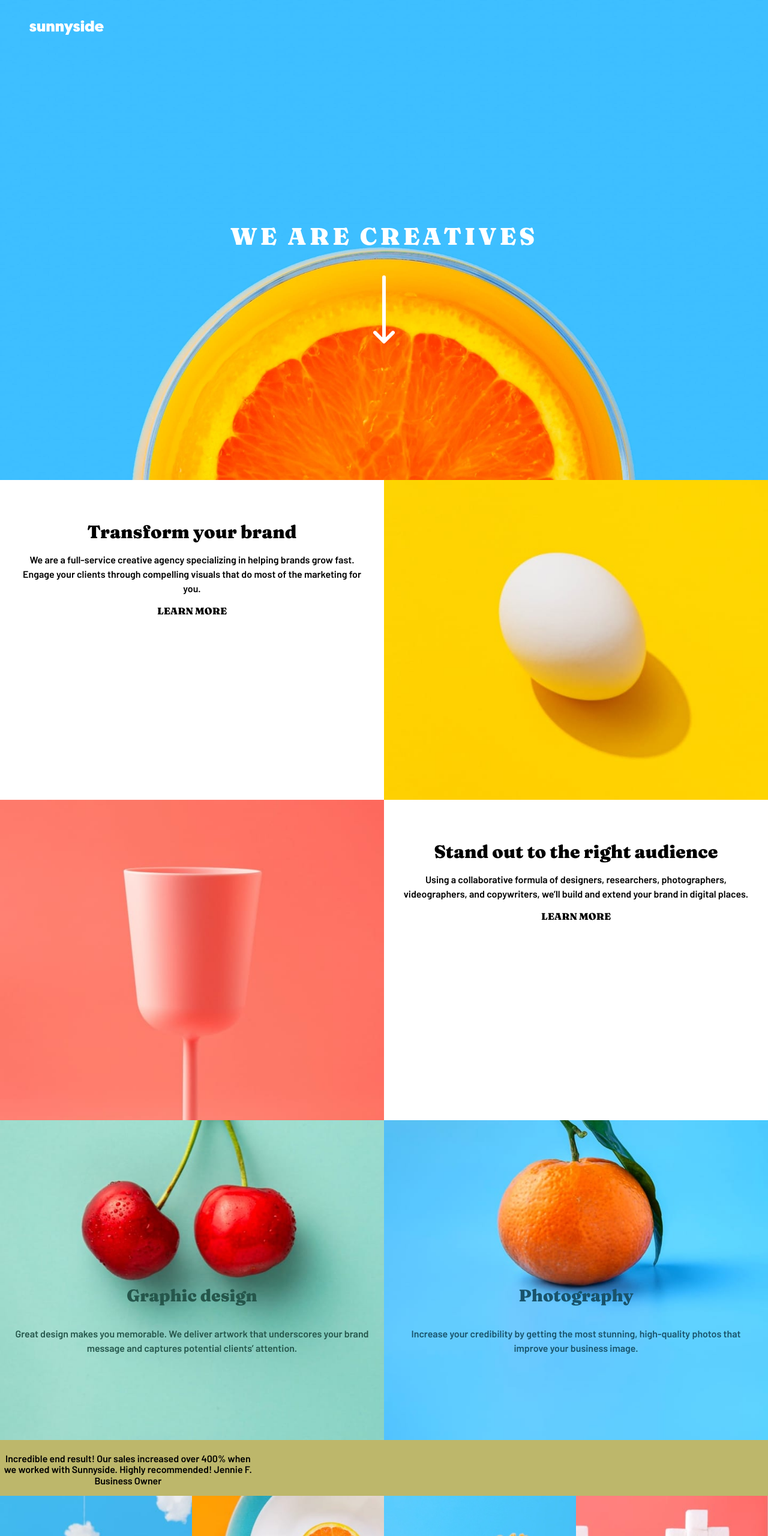
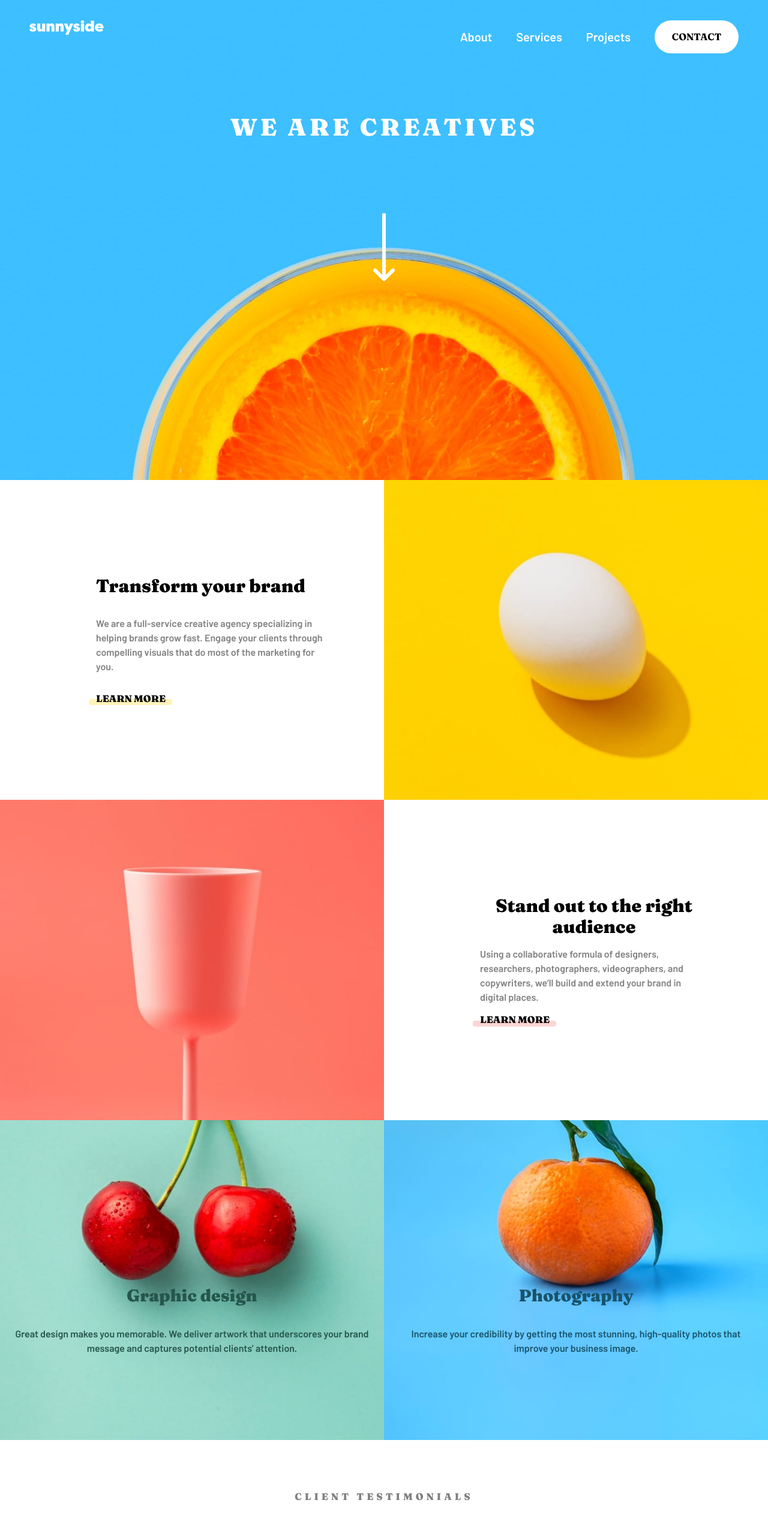
Before and after one commit to Sasha28WebDev/sunnyside-agency-landing-page-main, a plain HTML site: page index.html in a window 1280 px wide. Shown: the top 2560 px of the page at 60% size. Drawn offline with Linux system fonts and the light colour scheme; files whose address does not match are found by name.

Commit message:
first commit

```diff
--- a/index.html
+++ b/index.html
@@ -41,7 +41,7 @@
           </svg>
 
           <nav>
-            <div id="contain" >
+            <div id="contain">
               <div class="bar1"></div>
               <div class="bar2"></div>
               <div class="bar3"></div>
@@ -51,10 +51,11 @@
               <li><a href="">About</a></li>
               <li><a href="">Services</a></li>
               <li><a href="">Projects</a></li>
-              <li class="btn"><a href="">Contact</a></li>
+              <li>
+                <button><a href="">Contact</a></button>
+              </li>
             </ul>
           </nav>
-
         </div>
         <!--
           <nav>
@@ -68,6 +69,7 @@
           -->
 
         <h1>We are creatives</h1>
+
         <svg
           class="header-arrow-down"
           width="36"
@@ -88,8 +90,8 @@
       </header>
       <main>
         <div class="offer">
-          <div class="offer-item">
-            <div class="offer-img">
+          <div class="offer-item transform">
+            <div class="offer-img ">
               <picture>
                 <source
                   media="(min-width:750px )"
@@ -112,7 +114,7 @@
               <a href="">Learn more</a>
             </div>
           </div>
-          <div class="offer-item">
+          <div class="offer-item stand-out">
             <div class="offer-img">
               <picture>
                 <source
@@ -144,7 +146,10 @@
                 srcset="./styles/images/desktop/image-graphic-design.jpg"
                 type="image/jpg"
               />
-            <img src="./styles/images/mobile/image-graphic-design.jpg" alt="" />
+              <img
+                src="./styles/images/mobile/image-graphic-design.jpg"
+                alt=""
+              />
             </picture>
             <div class="method-text green">
               <h2>Graphic design</h2>
@@ -175,29 +180,36 @@
         </div>
         <div class="feedback">
           <h2>Client testimonials</h2>
+          <div class="feedback-content">
             <div class="feedback-item">
+              <img src="./styles/images/image-emily.jpg" />
               <p>
-              We put our trust in Sunnyside and they delivered, making sure our
-              needs were met and deadlines were always hit.
-              <span>Emily R.</span>
-              <span>Marketing Director</span>
+                We put our trust in Sunnyside and they delivered, making sure
+                our needs were met and deadlines were always hit.
               </p>
+              <div class="feedback-author">Emily R.</div>
+              <div class="feedback-author-profession">Marketing Director</div>
             </div>
             <div class="feedback-item">
+              <img src="./styles/images/image-thomas.jpg" />
               <p>
                 Sunnyside’s enthusiasm coupled with their keen interest in our
                 brand’s success made it a satisfying and enjoyable experience.
-              <span>Thomas S.</span>
-              <span>Chief Operating Officer</span>
               </p>
+              <div class="feedback-author">Thomas S.</div>
+              <div class="feedback-author-profession">
+                Chief Operating Officer
+              </div>
             </div>
             <div class="feedback-item">
+              <img src="./styles/images/image-jennie.jpg" />
               <p>
                 Incredible end result! Our sales increased over 400% when we
                 worked with Sunnyside. Highly recommended!
-              <span>Jennie F.</span>
-              <span>Business Owner</span>
               </p>
+              <div class="feedback-author">Jennie F.</div>
+              <div class="feedback-author-profession">Business Owner</div>
+            </div>
           </div>
         </div>
         <div class="inspiration">
@@ -290,5 +302,5 @@
       </footer>
     </div>
   </body>
-  <script src="./app.js" ></script>
+  <script src="./app.js"></script>
 </html>
--- a/styles/style.css
+++ b/styles/style.css
@@ -20,7 +20,6 @@ h2 {
 .wrap {
   max-width: 1440px;
   margin: 0 auto;
-  background-color: darkgrey;
 }
 
 header {
@@ -46,7 +45,6 @@ header {
 #contain {
   display: inline-block;
   cursor: pointer;
-
 }
 
 .bar1,
@@ -67,14 +65,26 @@ header {
   display: flex;
   align-items: center;
   flex-direction: column;
-  padding:45px 0px 40px 0px;
+  padding: 45px 0px 40px 0px;
   margin: 105px 25px;
-  width: calc(100% - 50px) ;
-  background:#fff;
+  width: calc(100% - 50px);
+  background: #fff;
   min-width: 305px;
 }
 
-#nav.hidden{
+#nav:before {
+  content: "";
+  position: absolute;
+  width: 0;
+  height: 0;
+  border-bottom: 25px solid #fff;
+  border-left: 25px solid transparent;
+  border-right: 0px solid transparent;
+  right: 0;
+  top: -25px;
+}
+
+#nav.hidden {
   height: 0;
   width: 0;
   overflow: hidden;
@@ -93,14 +103,21 @@ header {
   padding: 20px 0px;
 }
 
+#nav li:last-child{
+  padding-bottom: 0;
+}
 
+#nav li:first-child{
+  padding-top: 0;
+}
 
 #nav li a {
   text-decoration: none;
   color: gray;
+  font-size: 20px;
 }
 
-#nav li.btn {
+#nav li button {
   display: flex;
   justify-content: center;
   align-items: center;
@@ -108,15 +125,37 @@ header {
   height: 55px;
   background-color: #fbd601;
   border-radius: 28px;
-  padding-top: 20px;
+  border: none;
+  position: relative;
 }
 
-#nav li.btn a {
+#nav li button:hover{
+  background: #6fcdff;
+
+}
+
+#nav li button a:hover{
+  color:#fff;
+
+}
+
+
+#nav li button a {
   color: #000;
   font-family: Fraunces;
-  font-weight: 900;
+  font-size: 16px;
+  font-weight: 700;
   margin: 0;
   text-transform: uppercase;
+  position: absolute;
+  top: 0;
+  left: 0;
+  width: 100%;
+  height: 100%;
+  overflow: hidden;
+  display:flex;
+  align-items: center;
+  justify-content: center;
 }
 
 .header-btn {
@@ -124,12 +163,14 @@ header {
 }
 
 header h1 {
-  padding: 100px 0 30px;
+  position: relative;
+  padding: 100px 0 34px;
   font-size: 40px;
   text-transform: uppercase;
   color: #fff;
   text-align: center;
   letter-spacing: 5px;
+  margin: 0;
 }
 
 .header-arrow-down {
@@ -137,7 +178,6 @@ header h1 {
   position: relative;
   display: block;
   margin: 0 auto;
-  bottom: 15px;
 }
 
 @media (min-width: 750px) {
@@ -150,23 +190,71 @@ header h1 {
     padding: 34px 49px 0 49px;
   }
 
+
   #contain {
     display: none;
   }
   #nav {
     position: relative;
     display: flex;
+    background:none;
     flex-direction: row;
     align-items: center;
+    justify-content: space-between;
     list-style-type: none;
     padding: 0;
+    border-bottom: 0px;
+    border-left: 0px;
+    border-right: 0px;
+    padding: 0px 0px 0px 0px;
+    width: 300px;
+    min-width: 0;
+    margin:0;
   }
 
-  #nav li.btn {
+  #nav li {
+    display: flex;
+    justify-content: center;
+    list-style-type: none;
+    text-decoration: none;
+    padding: 0px 20px;
+  }
+
+  #nav li:last-child{
+    padding-right: 0;
+  }
+
+  #nav li:first-child{
+    padding-left:  0;
+  }
+  #nav:before {
+    content: "";
+
+    border-bottom: 0px;
+    border-left: 0px;
+    border-right: 0px;
+  }
+  #nav.hidden {
+    height: 100%;
+    width: 100%;
+    overflow:visible;
+    min-width: 0px;
+  }
+  #nav.open {
+    max-height: 0px;
+  }
+
+  #nav li a{
+    color:#fff;
+  }
+
+  #nav li button {
     background-color: #fff;
   }
 
-
+  header h1 {
+    padding-bottom: 120px;
+  }
 }
 
 .offer,
@@ -207,6 +295,7 @@ header h1 {
 
 .offer-text p {
   line-height: 1.5;
+  color:gray;
 }
 
 .offer a {
@@ -215,6 +304,34 @@ header h1 {
   font-weight: 800;
   text-transform: uppercase;
   color: #000;
+  position: relative;
+  z-index: 1;
+}
+
+.offer a:before{
+  position: absolute;
+  left: -12px;
+  content:'';
+  width: 120%;
+  height: 10px;
+  border-radius: 4px;
+  background:#fff3b7;
+  bottom: -2px;
+  z-index: -1;
+}
+
+.stand-out a:before{
+  background:#fcd6d3;
+}
+.transform a:before{
+  background:#fff3b7;
+}
+
+.stand-out a:hover:before{
+  background:#ff7767;
+}
+.transform a:hover:before{
+  background:#f8cb00;
 }
 
 .offer-img img {
@@ -235,7 +352,14 @@ header h1 {
     width: 50%;
   }
   .offer-text {
-    height: 0;
+    padding:160px 100px 160px 160px;
+    min-height: 100%;
+    display:flex;
+    align-items:flex-start;
+  }
+
+  .offer-text p{
+    text-align: left;
   }
   .offer-img {
     object-fit: none;
@@ -243,7 +367,6 @@ header h1 {
 }
 
 .method {
-  background-color: cornflowerblue;
   position: relative;
 }
 
@@ -296,13 +419,68 @@ header h1 {
 }
 
 .feedback {
-  background-color: darkkhaki;
+  padding: 70px 30px 90px 30px;
+  min-height: 1250px;
+}
+.feedback-content {
+  display: flex;
+  flex-direction: column;
+  justify-content: space-between;
 }
 
-.feedback .feedback-item {
+.feedback h2 {
+  font-family: Fraunces;
+  font-weight: 900;
+  color: gray;
+  font-size: 16px;
+  text-transform: uppercase;
+  letter-spacing: 5px;
+  margin: 0 auto;
+
+  margin-bottom: 68px;
+}
+
+.feedback-item {
+  justify-content: center;
   width: 100%;
 }
+
+.feedback-item img {
+  border-radius: 50%;
+  width: 75px;
+  height: 75px;
+  overflow: hidden;
+  margin-bottom: 40px;
+}
+
+.feedback-item p {
+  margin: 0;
+  margin-bottom: 45px;
+  line-height: 1.5;
+  color: gray;
+  font-family: Barlow;
+  font-weight: 600;
+}
+
+.feedback-author {
+  color: #000;
+  font-family: Fraunces;
+  font-weight: 900;
+  font-size: 18px;
+  margin-bottom: 17px;
+}
+
+.feedback-author-profession {
+  color: lightslategrey;
+}
 @media (min-width: 750px) {
+  .feedback {
+    min-height: 0px;
+    padding: 166px 44px;
+  }
+  .feedback-content {
+    flex-direction: row;
+  }
   .feedback .feedback-item {
     width: calc(100% / 3);
   }
@@ -322,9 +500,14 @@ header h1 {
 }
 
 @media (min-width: 750px) {
+  .inspiration{
+
+  }
   .inspiration .inspiration-item {
-    width: calc(100% / 4);
+    width: 25%;
+    max-height: 450px;
   }
+
 }
 
 footer {
@@ -340,33 +523,44 @@ footer {
   margin: 30px auto;
 }
 
-.footer-nav{
+.footer-nav {
   display: flex;
   flex-direction: row;
   justify-content: space-between;
   padding: 0;
+  width: 300px;
+  margin: 0 auto;
 }
 
-.footer-nav li{
+.footer-nav li {
   list-style-type: none;
 }
-.footer-nav li a{
-
-  color:hsl(168, 34%, 41%);
+.footer-nav li a {
+  color: hsl(168, 34%, 41%);
   text-decoration: none;
 }
 
-.footer-links-in-social-network{
+.footer-nav li a:hover {
+  color:#fff;
+}
+
+.footer-links-in-social-network {
   display: flex;
   flex-direction: row;
   justify-content: space-between;
   padding: 90px 70px 50px 70px;
-}
-.footer-links-in-social-network svg{
-  fill:hsl(168, 34%, 41%);
+
+  width: 300px;
+  margin: 0 auto;
 }
 
 
+.footer-links-in-social-network svg {
+  fill: hsl(168, 34%, 41%);
+}
+.footer-links-in-social-network svg:hover {
+  fill:#fff;
+}
 
 .group {
   display: flex;
```
Lines whose indentation alone changed are shown as unchanged.
